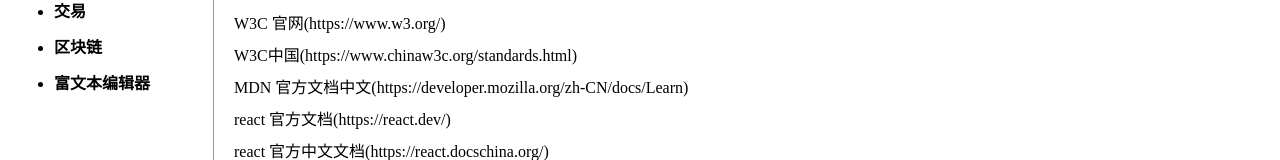
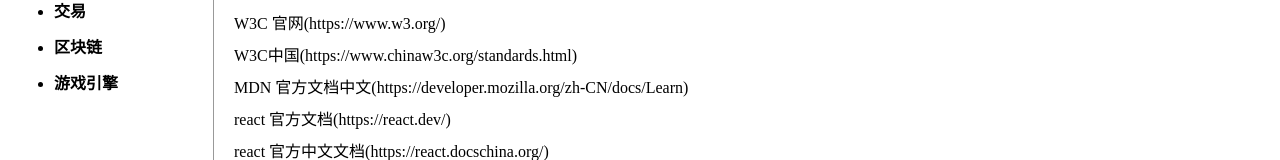
Before and after one commit to WangTZ1996/wangtianzhuBlog_next, a Next.js app: page /officialdocs in a window 1280 px wide. Shown: the part 304-464 px from the top of the page. Built offline with nearby package versions, Linux system fonts and the light colour scheme.

Commit message:
feat: udpate officialDocs

```diff
--- a/pages/officialdocs/index.tsx
+++ b/pages/officialdocs/index.tsx
@@ -391,16 +391,46 @@ export default function OfficialDocs() {
           label: "uniswap 官方文档",
           url: "https://docs.uniswap.org/",
         },
+        {
+          type: "blockchain",
+          label: "web3js 官网",
+          url: "https://web3js.org/"
+        },
+        {
+          type: "blockchain",
+          label: "web3js 官方文档",
+          url: "https://docs.web3js.org/"
+        },
+        {
+          type: "blockchain",
+          label: "truffle 官网",
+          url: "https://trufflesuite.com/"
+        },
+        {
+          type: "blockchain",
+          label: "truffle 官方文档",
+          url: "https://trufflesuite.com/docs/"
+        },
+        {
+          type: "blockchain",
+          label: "ethers 中文文档-登链社区",
+          url: "https://learnblockchain.cn/ethers_v5/"
+        }
       ],
     },
     {
-      category: 'editor',
-      label: '富文本编辑器',
+      category: 'game',
+      label: '游戏引擎',
       list: [
         {
-          type: "editor",
-          label: "bitcoin 官方文档",
-          url: "https://developer.bitcoin.org/",
+          type: "game",
+          label: "cocos 官网",
+          url: "https://www.cocos.com/",
+        },
+        {
+          type: "game",
+          label: "cocos 官方文档",
+          url: "https://docs.cocos.com/creator/manual/zh/",
         },
       ]
     }
@@ -435,8 +465,8 @@ export default function OfficialDocs() {
       key: "blockchain",
     },
     {
-      label: "富文本编辑器",
-      key: "editor",
+      label: "游戏引擎",
+      key: "game",
     }
   ];
 
```
